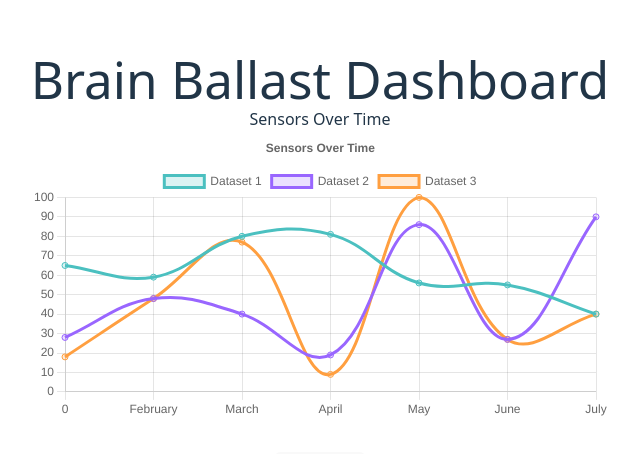
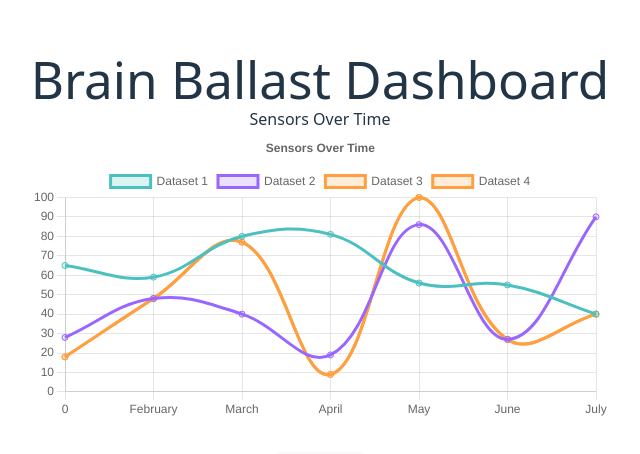
Before and after one commit to Brain-Ballast/BrainBallastApp, a React (Vite) app in the folder brain-ballast/: page / in a window 1280 px wide. Shown: the part 126-580 px from the top of the page, without its empty margins (320-960 px from the left). Built offline with nearby package versions, Linux system fonts and the light colour scheme.

Commit message:
graph stuff

```diff
--- a/brain-ballast/src/components/Graph.tsx
+++ b/brain-ballast/src/components/Graph.tsx
@@ -46,6 +46,13 @@ const Graph: React.FC = () => {
         backgroundColor: "rgba(255,159,64,0.2)",
         tension: 0.4,
       },
+      {
+        label: "Dataset 4",
+        data: [18, 48, 77, 9, 100, 27, 40],
+        borderColor: "rgba(255,159,64,1)",
+        backgroundColor: "rgba(255,159,64,0.2)",
+        tension: 0.4,
+      },
     ],
   };
 
```
